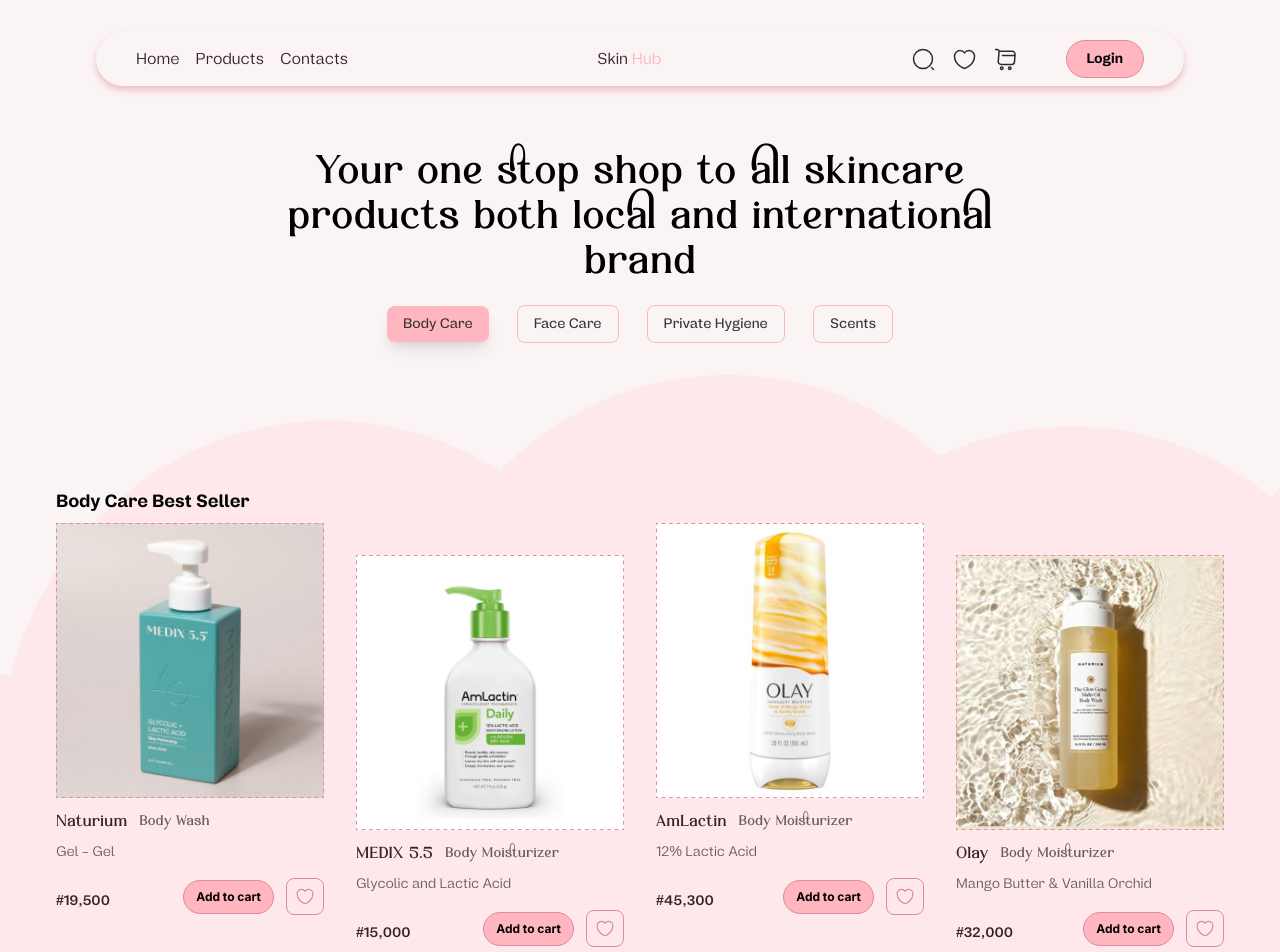
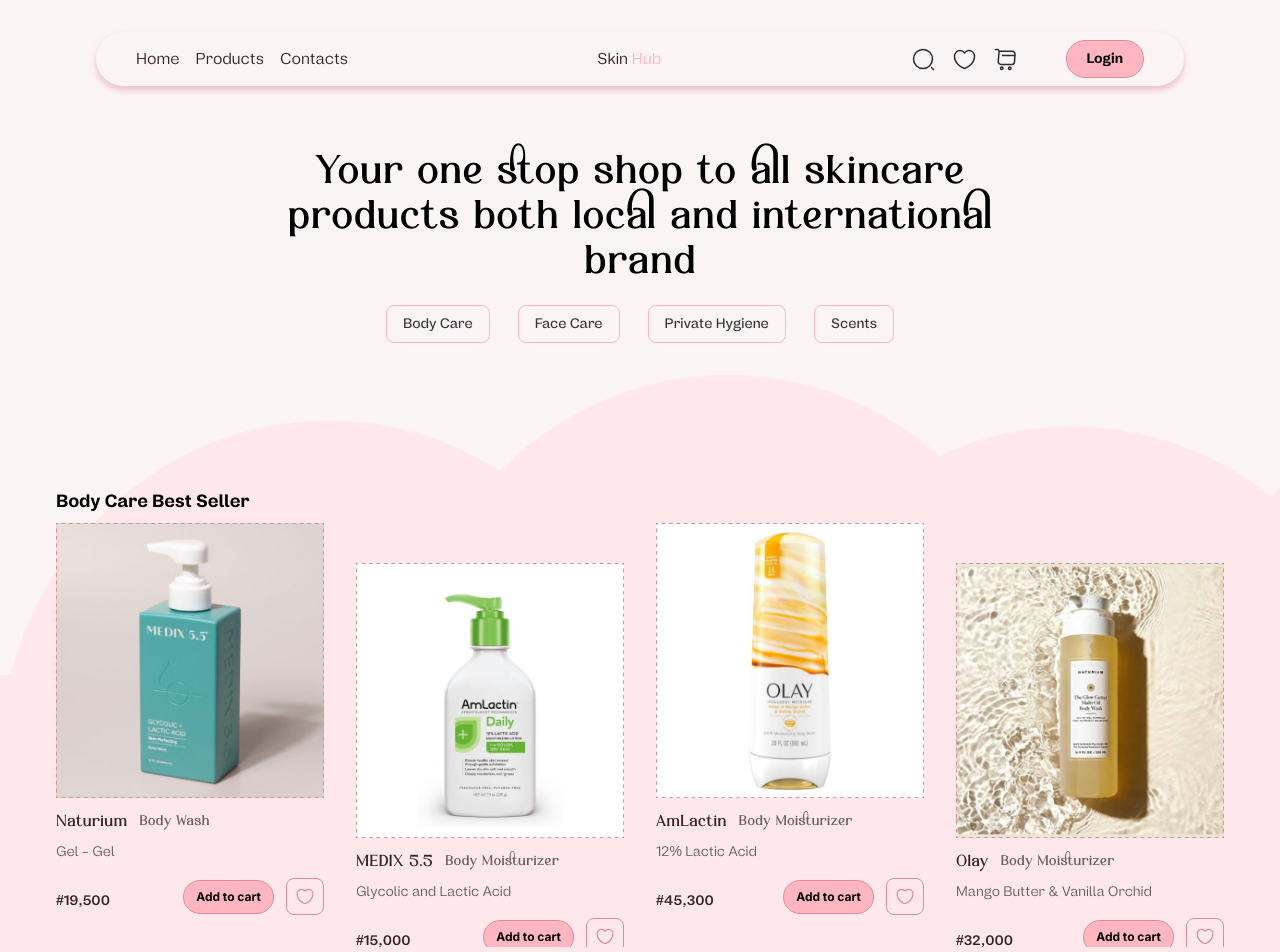
Before and after one commit to Apex10A/HNG-TASK-TWO, a Next.js app: page / in a window 1280 px wide. Shown: the top 952 px of the page. Built offline with nearby package versions, Linux system fonts and the light colour scheme.

Commit message:
committing again

```diff
--- a/package.json
+++ b/package.json
@@ -9,6 +9,7 @@
     "lint": "next lint"
   },
   "dependencies": {
+    "framer-motion": "^11.2.14",
     "next": "14.2.4",
     "react": "^18",
     "react-dom": "^18",
--- a/src/app/components/product_listing/Product.jsx
+++ b/src/app/components/product_listing/Product.jsx
@@ -1,35 +1,66 @@
-import React from 'react';
+"use client"
+import React, { useState } from 'react';
 import Header from '../header/Header';
 import ProductItems from './ProductItems';
 import ProductListTwo from './ProductListTwo';
 import ProductThree from './ProductThree';
 import Footer from '../footer/Footer';
 import Black from '../blackGirl/Black';
+import { motion } from 'framer-motion';
+
+const buttonVariants = {
+  hidden: { opacity: 0, y: 20 },
+  visible: { opacity: 1, y: 0, transition: { duration: 0.5 } }
+};
 
 const Product = () => {
+  const [activeButton, setActiveButton] = useState('');
+
+  const handleButtonClick = (button) => {
+    setActiveButton(button);
+  };
+
   return (
     <div className='bg-[#fbf4f5] min-h-screen'>
       <div>
-          <Header/>
+        <Header />
       </div>
       <div className='px-5 md:px-10 py-8'>
-            <h1 className='text-center text-xl md:text-[40px] md:leading-[45px] md:max-w-[65%] mx-auto'>Your one stop shop to all skincare products both local and international brand</h1>
+        <motion.h1
+          className='text-center text-xl md:text-[40px] md:leading-[45px] md:max-w-[65%] mx-auto'
+          initial={{ opacity: 0, y: -20 }}
+          animate={{ opacity: 1, y: 0, transition: { duration: 0.5 } }}
+        >
+          Your one stop shop to all skincare products both local and international brand
+        </motion.h1>
+
         <div className='pt-5 flex items-center sm:gap-3 gap-1 w-full justify-center'>
-                <button className='bg-[#FFB6C1] mx-2 px-4 py-2 text-xs md:text-sm text-[#373737] rounded-lg Login shadow-lg w-full md:w-auto flex'>Body Care</button>
-                <button className='border-[#FFB6C1] border-[1.3px] mx-2 px-4 py-2 text-xs md:text-sm text-[#373737] rounded-lg Login w-full md:w-auto '>Face Care</button>
-                <button className='border-[#FFB6C1] border-[1.3px] mx-2 px-4 py-2 text-xs md:text-sm text-[#373737] rounded-lg Login w-full md:w-auto '>Private Hygiene</button>
-                <button className='border-[#FFB6C1] border-[1.3px] mx-2 px-4 py-2 text-xs md:text-sm text-[#373737] rounded-lg Login w-full md:w-auto '>Scents</button>
+          {['Body Care', 'Face Care', 'Private Hygiene', 'Scents'].map((category, index) => (
+            <motion.button
+              key={category}
+              className={`${
+                activeButton === category ? 'bg-[#FFC0CB]' : 'border-[#FFB6C1] border-[1.3px]'
+              } mx-2 px-4 py-2 text-xs md:text-sm text-[#373737] rounded-lg Login w-full md:w-auto`}
+              variants={buttonVariants}
+              initial="hidden"
+              animate="visible"
+              transition={{ delay: index * 0.1 }}
+              onClick={() => handleButtonClick(category)}
+            >
+              {category}
+            </motion.button>
+          ))}
         </div>
       </div>
       <div>
-            <ProductItems/>
-            <ProductListTwo/>
-            <Black/>
-            <ProductThree/>
-            <Footer/>
+        <ProductItems activeButton={activeButton} />
+        <ProductListTwo />
+        <Black />
+        <ProductThree />
+        <Footer />
       </div>
     </div>
   );
-}
+};
 
 export default Product;
--- a/src/app/components/product_listing/ProductItems.jsx
+++ b/src/app/components/product_listing/ProductItems.jsx
@@ -1,5 +1,5 @@
 'use client'
-import React from 'react';
+import React, { useState } from 'react';
 import FrameOne from "../../../assets/Images/FrameOne.png";
 import FrameTwo from "../../../assets/Images/FrameTwo.png";
 import FrameThree from "../../../assets/Images/FrameThree.png";
@@ -9,8 +9,10 @@
 import Bubble from "../../../assets/Images/BubbleBreak.png";
 import Heart from '@/assets/SVG/Heart';
 import Link from 'next/link';
+import { motion } from 'framer-motion';
 
 const ProductItems = () => {
+    const [clickedHeart, setClickedHeart] = useState(null);
 
     const ProductItemsData = [
         {
@@ -47,6 +49,10 @@
         },
     ];
 
+    const handleHeartClick = (id) => {
+        setClickedHeart(clickedHeart === id ? null : id);
+    };
+
     return (
         <div className='relative '>
             <div className='px-10 py-10 md:py-28 background'>
@@ -54,9 +60,11 @@
                 <Link href='/cart'>
                     <div className='flex overflow-x-auto relative z-20'>
                         {ProductItemsData.map((item, index) => (
-                                <div
+                            <motion.div
                                 key={item.id}
-                                    className={`px-4 min-w-[250px] ${index === 1 || index === 3 ? 'mt-8' : ''}`}
+                                className={`px-4 min-w-[250px] transition-transform ${index === 1 || index === 3 ? 'mt-8' : ''}`}
+                                whileHover={{ y: 0 }}
+                                initial={{ y: index === 1 || index === 3 ? 8 : 0 }}
                             >
                                 <div>
                                     <Image src={item.poster_path} className='cursor-pointer' alt={item.title} />
@@ -70,12 +78,24 @@
                                     <div className='flex items-center justify-between pt-4'>
                                         <p className='semibold text-[#332427] text-sm pt-2'>#{item.price}</p>
                                         <div className='flex items-center gap-3'>
-                                                <button className='bg-[#FFB6C1] rounded-3xl border-[0.2px] border-[#DE8C99] px-3 py-2 text-black font-bold text-xs cursor-pointer'>Add to cart</button>
-                                                <Heart/>
+                                            <motion.button
+                                                className='bg-[#FFB6C1] rounded-3xl border-[0.2px] border-[#DE8C99] px-3 py-2 text-black font-bold text-xs cursor-pointer'
+                                                whileHover={{ scale: 1.1 }}
+                                            >
+                                                Add to cart
+                                            </motion.button>
+                                            <motion.div
+                                                onClick={() => handleHeartClick(item.id)}
+                                                className={`cursor-pointer ${clickedHeart === item.id ? 'bg-red-500' : ''}`}
+                                                animate={{ rotate: clickedHeart === item.id ? [0, 15, -15, 0] : 0 }}
+                                                transition={{ type: 'spring', stiffness: 300 }}
+                                            >
+                                                <Heart />
+                                            </motion.div>
                                         </div>
                                     </div>
                                 </div>
-                                </div>
+                            </motion.div>
                         ))}
                     </div>
                 </Link>
--- a/src/assets/SVG/SearchIcon.jsx
+++ b/src/assets/SVG/SearchIcon.jsx
@@ -2,7 +2,7 @@
 
 const SearchIcon = () => {
   return (
-    <div>
+    <div className=' cursor-pointer '>
       <svg width="25" height="25" viewBox="0 0 25 25" fill="none" xmlns="http://www.w3.org/2000/svg">
         <path d="M12 21.5C17.2467 21.5 21.5 17.2467 21.5 12C21.5 6.75329 17.2467 2.5 12 2.5C6.75329 2.5 2.5 6.75329 2.5 12C2.5 17.2467 6.75329 21.5 12 21.5Z" stroke="#292D32" strokeWidth="1.5" strokeLinecap="round" strokeLinejoin="round"/>
         <path d="M22.5 22.5L20.5 20.5" stroke="#292D32" strokeWidth="1.5" strokeLinecap="round" strokeLinejoin="round"/>
```
Also changed, not shown: 1 other file (tests, documents, lock files or other folders). Lines whose indentation alone changed are shown as unchanged.
